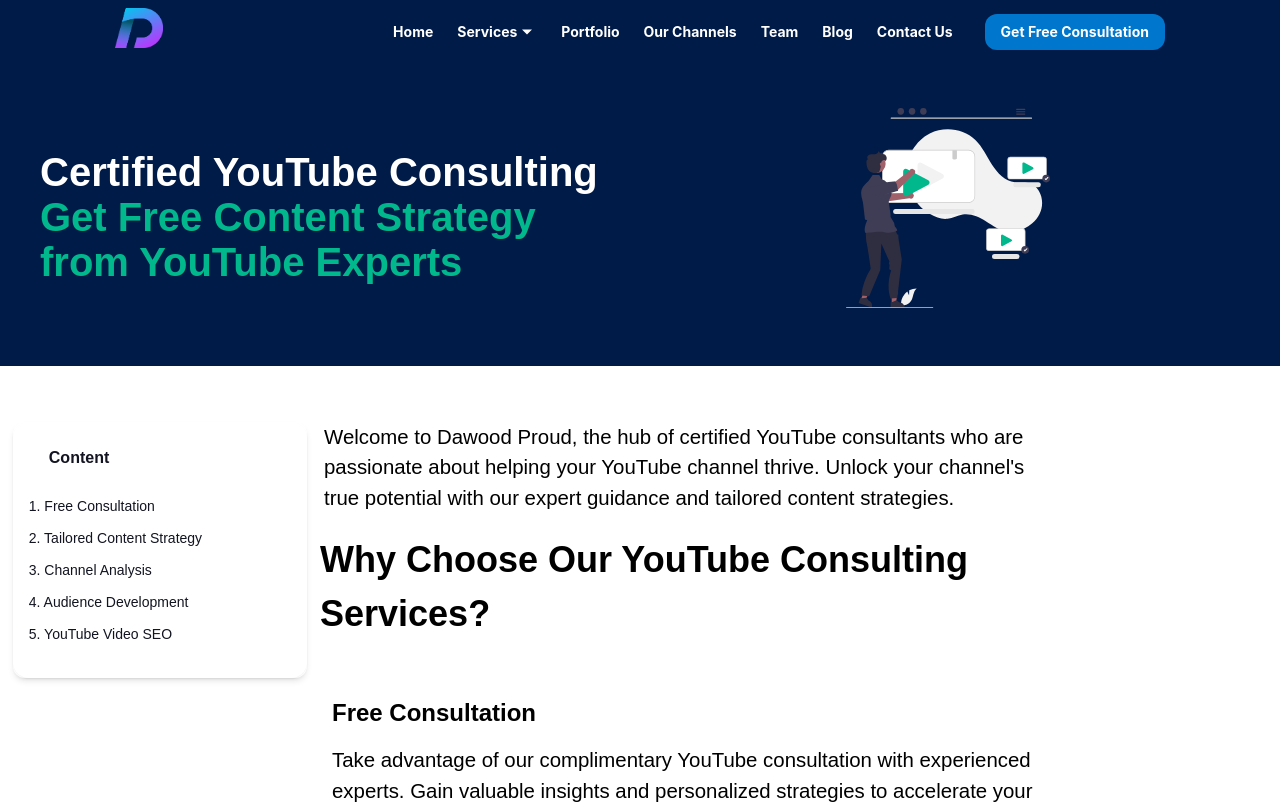
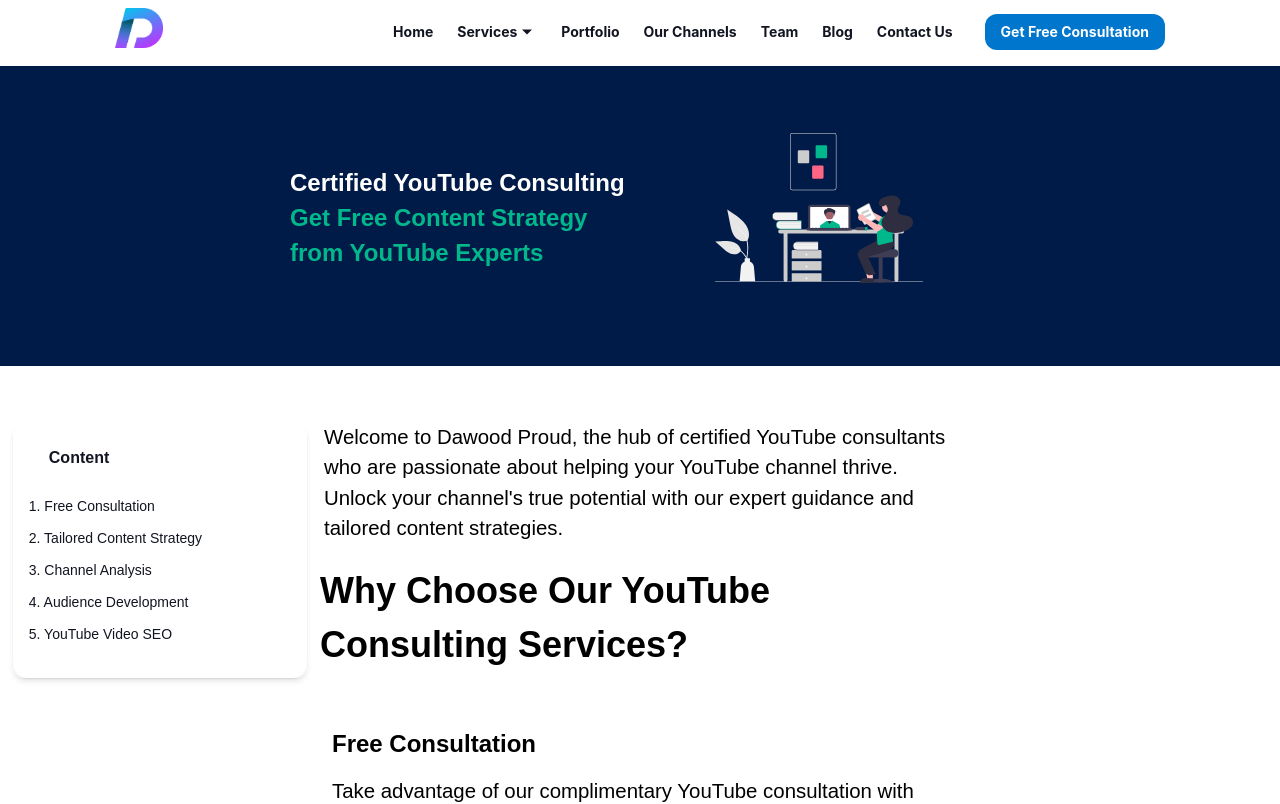
Before and after one commit to EngrRaheel/testingdawoodproud, a Next.js app: page /services/youtube-consultation in a window 1280 px wide. Shown: the top 804 px of the page. Built offline with nearby package versions, Linux system fonts and the light colour scheme; a web font is replaced by a local one.

Commit message:
new fonts added and the services pages adjusted

```diff
--- a/components/common/Navbar.jsx
+++ b/components/common/Navbar.jsx
@@ -120,7 +120,7 @@
 
   return (
     <div className={`w-full min-h-[4.1rem]  font-Inter font-bold ${position} top-0 z-10 ${bg_color} `}>
-      <div className="mx-w-[1172px] mx-auto min-h-full flex items-center text-[#FFFFFF] justify-between lg:justify-around  ">
+      <div className="mx-w-[1172px] mx-auto min-h-full flex items-center text-blue justify-between lg:justify-around  ">
         {/* Logo here... */}
         <div className="relative w-12 h-14 ">
           <Link href={'/'} alt='home'> <Image src={"/Images/logo.png"} alt="" fill className="object-contain" /></Link>
--- a/src/pages/services/youtube-consultation/index.js
+++ b/src/pages/services/youtube-consultation/index.js
@@ -63,16 +63,16 @@
       </Head>
 
       <div className="w-full flex flex-col justify-center items-center h-full font-Barlow bg-[#001b47]">
-        <div className="w-full  ">
+        <div className="w-full bg-white ">
           <Navbar bg_color={"white"} position={"sticky"} />
         </div>
         <div className="flex flex-col justify-center items-start mt-8 -space-y-8">
           <div className="text-[#01b88d]">
             {/* Channels <span className="text-white">/</span> YouTube Videos */}
           </div>
-          <div className="grid grid-cols-1  xl:grid-cols-12  justify-center items-center mx-auto max-w-[1200px]  w-full min-h-[300px] gap-8 ">
+          <div className="grid grid-cols-1  xl:grid-cols-12  justify-center items-center mx-auto max-w-[700px]  w-full min-h-[300px] gap-4 ">
             <div className=" text-white xl:col-start-1 xl:col-span-6 flex flex-col items-center justify-center text-center xl:text-left mt-8 xl:mt-1">
-              <h1 className=" text-[24px] md:text-[24px] xl:text-[40px] font-bold xl:leading-[45px]">
+              <h1 className=" text-[24px] md:text-[24px] xl:text-[24px] font-bold xl:leading-[35px]">
                 {/* We love our customers */}
                 Certified YouTube Consulting
                 <br />
@@ -81,9 +81,9 @@
                 </span>
               </h1>
             </div>
-            <div className="w-[100%] h-[150px] md:h-[180px] xl:h-[200px] relative xl:col-start-8 xl:col-span-4 mb-4">
+            <div className="w-[100%] h-[150px] md:h-[180px] xl:h-[150px] relative xl:col-start-8 xl:col-span-4 mb-4">
               <Image
-                src="/Images/youtubue_consultant.svg"
+                src="/Images/ServicesheroImg.svg"
                 fill
                 alt="ServicesheroImg"
                 className="object-contain"
@@ -99,7 +99,7 @@
               <SideBar liItem={liItem} sectionIds={sectionIds} />
             </div>
           </div>
-          <div className="w-full mx-auto bg-white min-h-screen col-span-7 ">
+          <div className="w-full mx-auto bg-white min-h-screen col-span-6 ">
             <div className="mx-auto w-[100%]  mt-5 p-2">
               {/* <h1 className="  font-black text-xl sm:text-2xl md:text-3xl lg:text-4xl mt-12">
                 Certified YouTube Consulting | Get Free Content Strategy &
```
